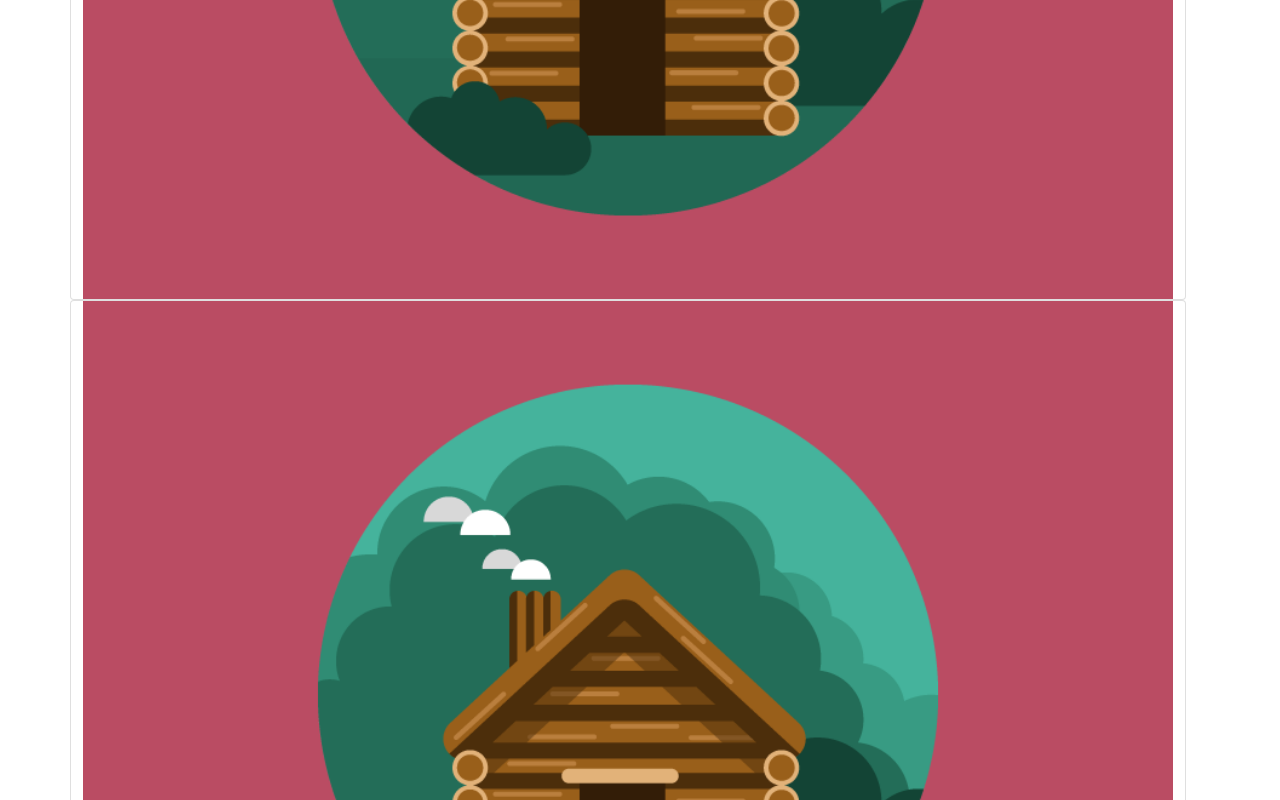
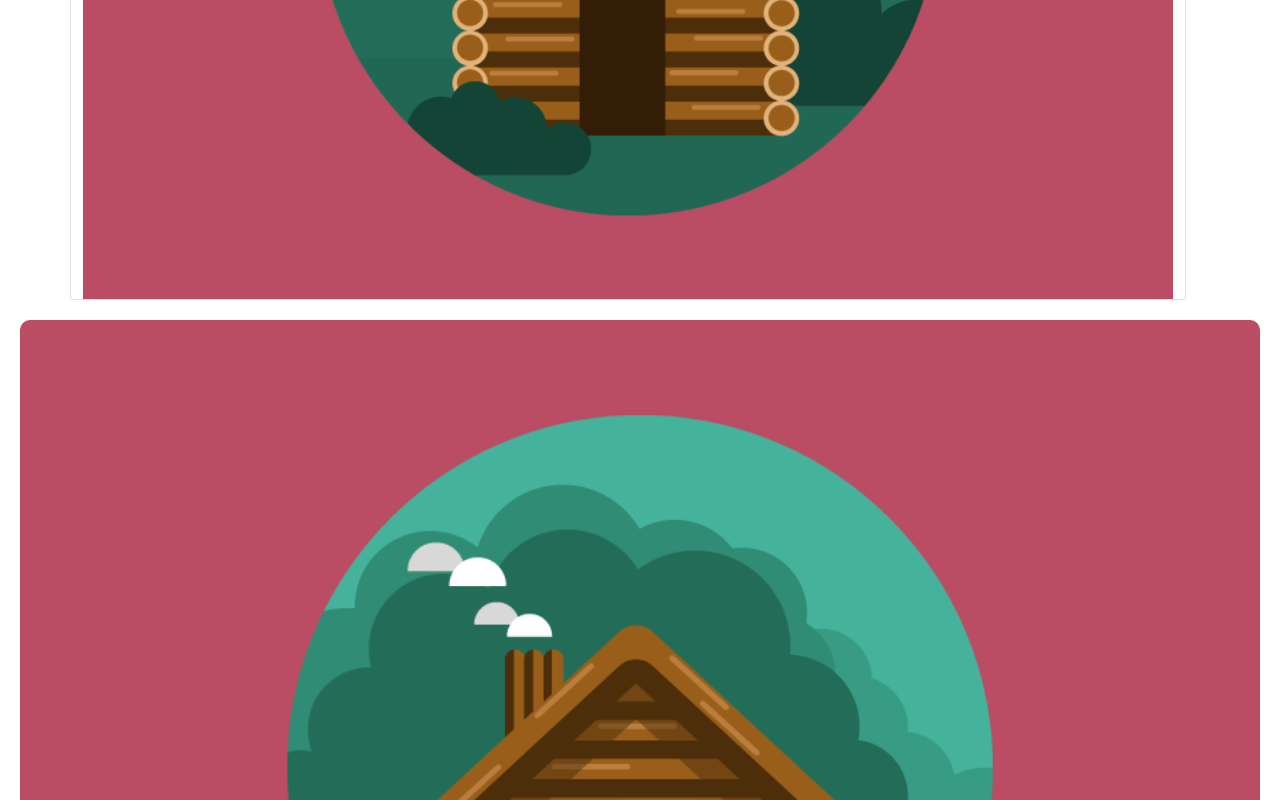
Before and after one commit to lnannettik/html-css-bootstrap-freelancer, a plain HTML site: page index.html in a window 1280 px wide. Shown: the part 1819-2619 px from the top of the page. Drawn offline with nearby package versions, Linux system fonts and the light colour scheme.

Commit message:
fatta card prova

```diff
--- a/index.html
+++ b/index.html
@@ -86,7 +86,7 @@
 
     <section class="sec_b">
 
-        <div class="container">
+        <div class="container col-12">
 
             <div class="row col-12">
                 <div class="card">
@@ -96,25 +96,15 @@
                 <div class="card">
                     <img src="./img/cabin.png" alt="cabin pic">
                 </div>
-
-                <div class="card">
-                    <img src="./img/cabin.png" alt="cabin pic">
-                </div>
-
-                <div class="card">
-                    <img src="./img/cabin.png" alt="cabin pic">
-                </div>
-
-                <div class="card">
-                    <img src="./img/cabin.png" alt="cabin pic">
-                </div>
-
-                <div class="card">
-                    <img src="./img/cabin.png" alt="cabin pic">
-                </div>
             </div>
 
         </div>
+
+        <div class="contenitore_prova">
+            <img src="./img/cabin.png" alt="cabin pic">
+        </div>
+
+
 
     </section>
 
--- a/style.css
+++ b/style.css
@@ -78,6 +78,16 @@
 
 /* SEZIONE B */
 
+.contenitore_prova {
+    width: 100%;
+    padding: 20px;
+}
+
+.contenitore_prova img {
+    width: 100%;
+    border-radius: 10px;
+}
+
 
 /* SEZIONE C */
 
```
